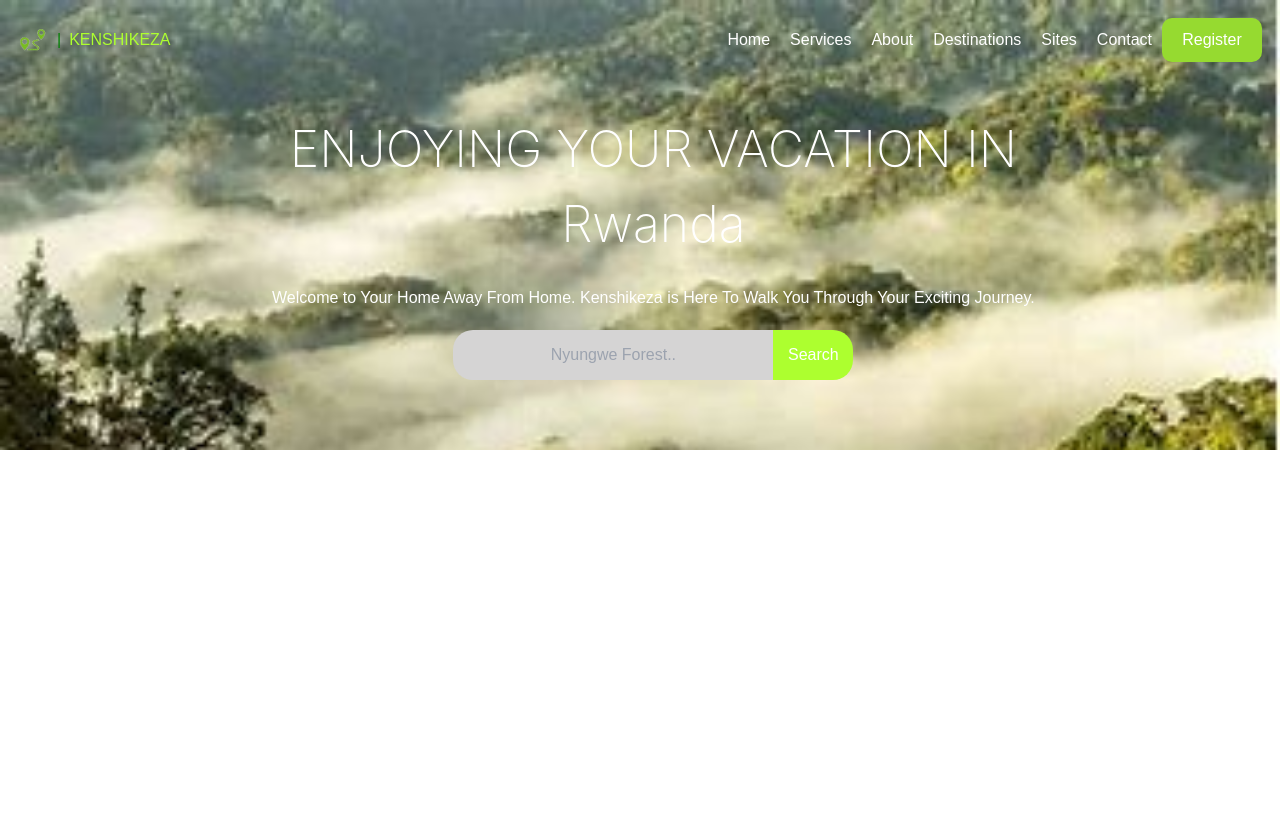
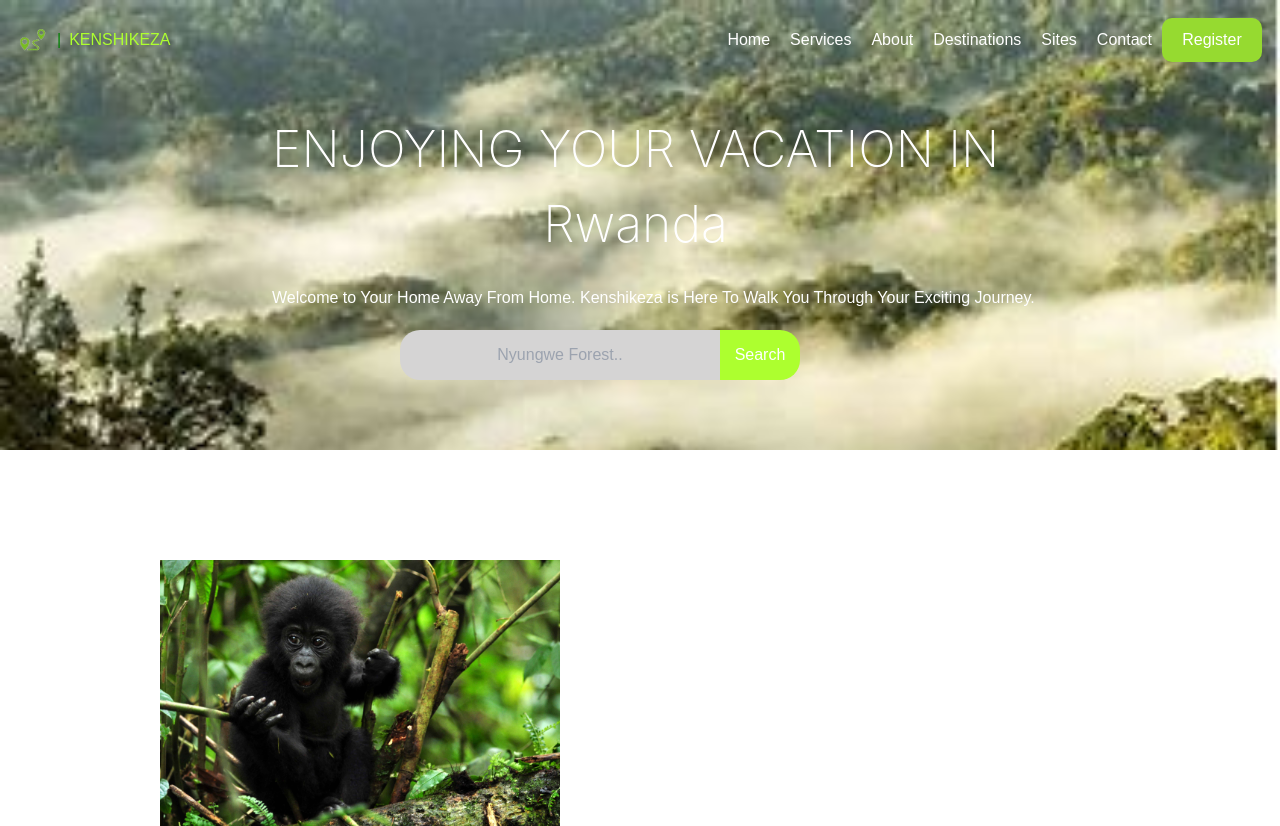
Before and after one commit to SIGYE/Keshikeza, a React (Create React App) app: page / in a window 1280 px wide. Before the commit the page ends 800 px from the top, so only its background shows below. Built offline with nearby package versions, Linux system fonts and the light colour scheme.

Commit message:
About section initial commit

```diff
--- a/src/components/About/About.css
+++ b/src/components/About/About.css
@@ -0,0 +1,7 @@
+.image-container img{
+    width: 400px;
+    height: auto;
+    flex-direction: column;
+    margin-top: 30rem;
+    margin-left: 10rem;
+}
--- a/src/components/About/About.jsx
+++ b/src/components/About/About.jsx
@@ -1,8 +1,15 @@
 import React from 'react'
+import gorilla from '../../assets/gorilla.jpg'
+import './About.css'
 
 const About = () => {
   return (
-    <div>About</div>
+    <>
+    <div className='image-container'>
+        <img src={gorilla} alt="" />
+    </div>
+    </>
+
   )
 }
 
--- a/src/components/DisplayContent/DisplayContent.css
+++ b/src/components/DisplayContent/DisplayContent.css
@@ -12,6 +12,7 @@
 }
 .search{
     margin-top: 20px;
+    margin-left: 8rem;
 }
 .search input{
     background-color: rgb(213, 212, 212);
--- a/src/components/Homepage/Homepage.css
+++ b/src/components/Homepage/Homepage.css
@@ -1,3 +1,7 @@
+*{
+  box-sizing: border-box;
+  width: fit-content;
+}
 .top {
     position: relative;
     background-image: url("../../assets/nyungwe.jpeg");
--- a/src/components/Homepage/Homepage.jsx
+++ b/src/components/Homepage/Homepage.jsx
@@ -1,3 +1,4 @@
+import About from "../About/About";
 import DisplayContent from "../DisplayContent/DisplayContent";
 import Navbar from "../Navbar/Navbar";
 import './Homepage.css';
@@ -11,6 +12,8 @@ const Homepage = () => {
       <div className="top">
       <Navbar/>
         <DisplayContent/>
+
+        <About/>
       </div>
 
 
```
Also changed, not shown: src/assets/gorilla.jpg (added).
